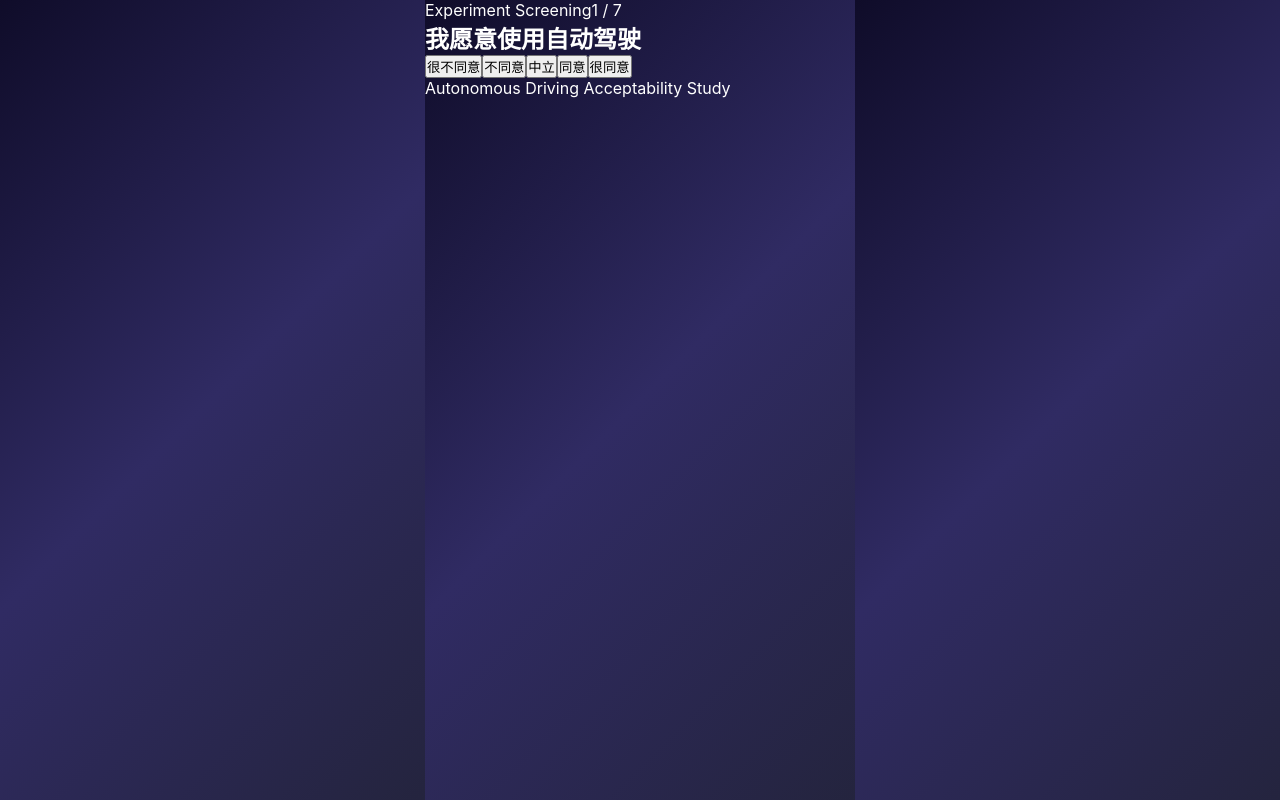
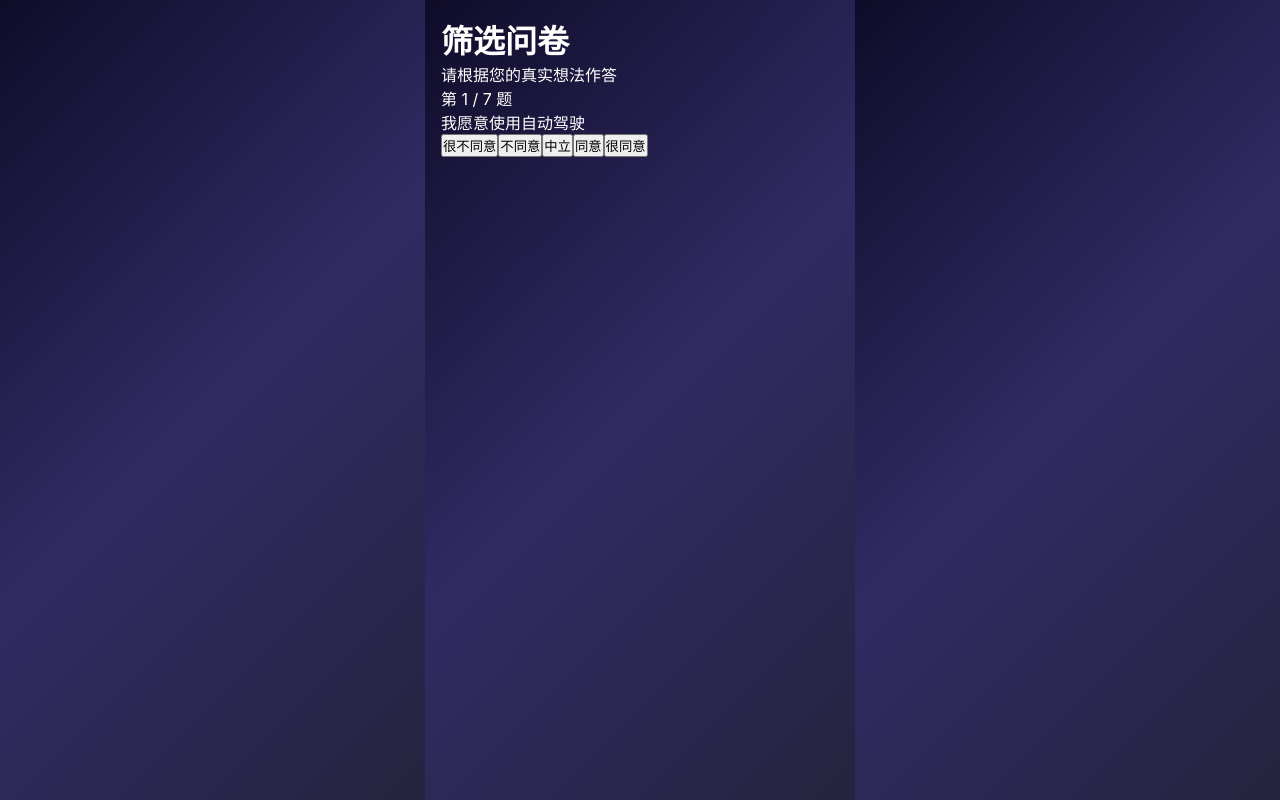
Before and after one commit to Sililbsihi/AVA-survey1, a Next.js app: page / in a window 1280 px wide. Built offline with nearby package versions, Linux system fonts and the light colour scheme; a web font is replaced by a local one.

Commit message:
Update ScreeningPage.tsx

```diff
--- a/src/components/experiment/ScreeningPage.tsx
+++ b/src/components/experiment/ScreeningPage.tsx
@@ -16,98 +16,78 @@ const questions = [
 const scaleLabels = ['很不同意', '不同意', '中立', '同意', '很同意'];
 
 export default function ScreeningPage() {
-  const { setStep } = useExperiment();
-  const [currentIdx, setCurrentIdx] = useState(0);
-  const [answers, setAnswers] = useState<number[]>([]);
+  const { setStep, experimentData, updateScreening } = useExperiment();
+  const [currentQuestion, setCurrentQuestion] = useState(0);
+  const [isSubmitting, setIsSubmitting] = useState(false);
 
-  const handleAnswer = (value: number) => {
-    const newAnswers = [...answers, value];
+  const screening = experimentData.screening;
+  const currentQ = questions[currentQuestion];
 
-    if (currentIdx < questions.length - 1) {
-      setAnswers(newAnswers);
-      setCurrentIdx(currentIdx + 1);
-      window.scrollTo({ top: 0, behavior: 'smooth' });
+  const handleSelect = (value: number) => {
+    updateScreening({ [currentQ.key]: value });
+    if (currentQuestion < questions.length - 1) {
+      setTimeout(() => {
+        setCurrentQuestion(currentQuestion + 1);
+        window.scrollTo(0, 0);
+      }, 150);
     } else {
-      // --- 严格筛选逻辑 ---
-      const q = newAnswers;
-      // 注意：数组索引 0=q1, 1=q2, 2=q3, 3=q4, 4=q5, 5=q6, 6=q7
-
-      const avgA = (q[0] + q[1]) / 2; // q1, q2
-      const avgB = (q[2] + q[3]) / 2; // q3, q4
-      const avgC = (q[5] + q[6]) / 2; // q6, q7
-
-      // 注意力题 q5 必须选 "很不同意" (对应数值 1)
-      const attentionCheckPassed = q[4] === 1;
-
-      const isQualified =
-        avgA >= 2 && avgA <= 4 &&
-        avgB >= 2 && avgB <= 4 &&
-        avgC >= 2 && avgC <= 4 &&
-        attentionCheckPassed;
-
-      if (isQualified) {
-        (setStep as any)('instruction');
-      } else {
-        // 静默拦截
-        alert("感谢您的参与！目前该样本组名额已满。");
-      }
+      setTimeout(checkEligibility, 300);
     }
   };
 
-  const progress = ((currentIdx + 1) / questions.length) * 100;
+  const checkEligibility = () => {
+    const g1 = (screening.q1 ?? 0) + (screening.q2 ?? 0) + (screening.q3 ?? 0) + (screening.q4 ?? 0);
+    const g2 = (screening.q6 ?? 0) + (screening.q7 ?? 0);
+    const pass = g1 >= 8 && g1 <= 20 && g2 >= 4 && g2 <= 12 && screening.q5 === 1;
+    setIsSubmitting(true);
+    setTimeout(() => {
+      setStep(pass ? 'basic-info' : 'disqualified');
+      window.scrollTo(0, 0);
+    }, 300);
+  };
+
+  const progress = ((currentQuestion + 1) / questions.length) * 100;
 
   return (
-    <div className="min-h-screen bg-[#0f172a] text-slate-200 px-6 py-12 flex flex-col items-center">
-      {/* 顶部进度条 */}
-      <div className="w-full max-w-md mb-12">
-        <div className="flex justify-between items-end mb-3">
-          <span className="text-blue-400 font-mono text-[10px] tracking-[0.2em] uppercase">Experiment Screening</span>
-          <span className="text-slate-500 font-mono text-xs">{currentIdx + 1} / {questions.length}</span>
+    <div className="mobile-container">
+      <div className="text-center mb-4">
+        <h1 className="text-xl font-bold text-white mb-2">筛选问卷</h1>
+        <p className="text-sm text-slate-400">请根据您的真实想法作答</p>
+      </div>
+
+      <div className="mb-4">
+        <div className="flex justify-between text-xs text-slate-400 mb-1">
+          <span>第 {currentQuestion + 1} / {questions.length} 题</span>
         </div>
-        <div className="h-1.5 w-full bg-slate-800/50 rounded-full overflow-hidden p-[1px]">
-          <div
-            className="h-full bg-gradient-to-r from-blue-500 to-cyan-400 transition-all duration-500 rounded-full shadow-[0_0_10px_rgba(59,130,246,0.4)]"
-            style={{ width: `${progress}%` }}
-          />
+        <div className="w-full bg-slate-700 rounded-full h-1.5">
+          <div className="bg-primary h-1.5 rounded-full transition-all" style={{ width: `${progress}%` }} />
         </div>
       </div>
 
-      {/* 题目卡片 */}
-      <div className="w-full max-w-md">
-        <div className="bg-slate-900/80 border border-slate-800 backdrop-blur-xl rounded-[2rem] p-10 shadow-2xl relative overflow-hidden">
-          {/* 背景装饰球 */}
-          <div className="absolute -top-24 -right-24 w-48 h-48 bg-blue-600/10 rounded-full blur-3xl"></div>
+      <div className="glow-border bg-slate-800/80 backdrop-blur-sm rounded-2xl p-5 mb-6">
+        <p className="text-lg text-center mb-8 leading-relaxed">{currentQ.text}</p>
 
-          <div className="relative z-10">
-             <div className="min-h-[120px] mb-8 flex items-center justify-center">
-                <h2 className="text-2xl font-bold text-white text-center leading-snug tracking-tight">
-                  {questions[currentIdx].text}
-                </h2>
-             </div>
-
-            <div className="space-y-4">
-              {[1, 2, 3, 4, 5].map((value) => (
-                <button
-                  key={value}
-                  onClick={() => handleAnswer(value)}
-                  className="w-full group relative flex items-center p-5 rounded-2xl bg-slate-800/30 border border-slate-700/50 hover:border-blue-500/50 hover:bg-blue-600/5 transition-all duration-300 active:scale-[0.97]"
-                >
-                  <div className="w-5 h-5 rounded-full border-2 border-slate-600 group-hover:border-blue-500 flex items-center justify-center mr-4 transition-all">
-                    <div className="w-2.5 h-2.5 rounded-full bg-blue-500 scale-0 group-active:scale-100 transition-transform" />
-                  </div>
-                  <span className="text-slate-400 group-hover:text-blue-100 font-medium transition-colors">
-                    {scaleLabels[value - 1]}
-                  </span>
-                </button>
-              ))}
-            </div>
-          </div>
+        <div className="space-y-3">
+          {scaleLabels.map((label, index) => {
+            const value = index + 1;
+            const isSelected = screening[currentQ.key as keyof typeof screening] === value;
+            return (
+              <button
+                key={value}
+                onClick={() => !isSubmitting && handleSelect(value)}
+                disabled={isSubmitting}
+                className={`w-full py-3.5 px-4 rounded-xl text-sm font-medium transition-all ${
+                  isSelected ? 'bg-primary text-white shadow-lg' : 'bg-slate-700/50 text-slate-300 hover:bg-slate-700'
+                } disabled:opacity-50 disabled:cursor-not-allowed`}
+              >
+                <span className="flex items-center justify-between">
+                  <span>{label}</span>
+                  {isSelected && <span>✓</span>}
+                </span>
+              </button>
+            );
+          })}
         </div>
-
-        {/* 底部小字说明 */}
-        <p className="mt-8 text-center text-slate-600 text-xs font-light tracking-widest uppercase">
-          Autonomous Driving Acceptability Study
-        </p>
       </div>
     </div>
   );
```
